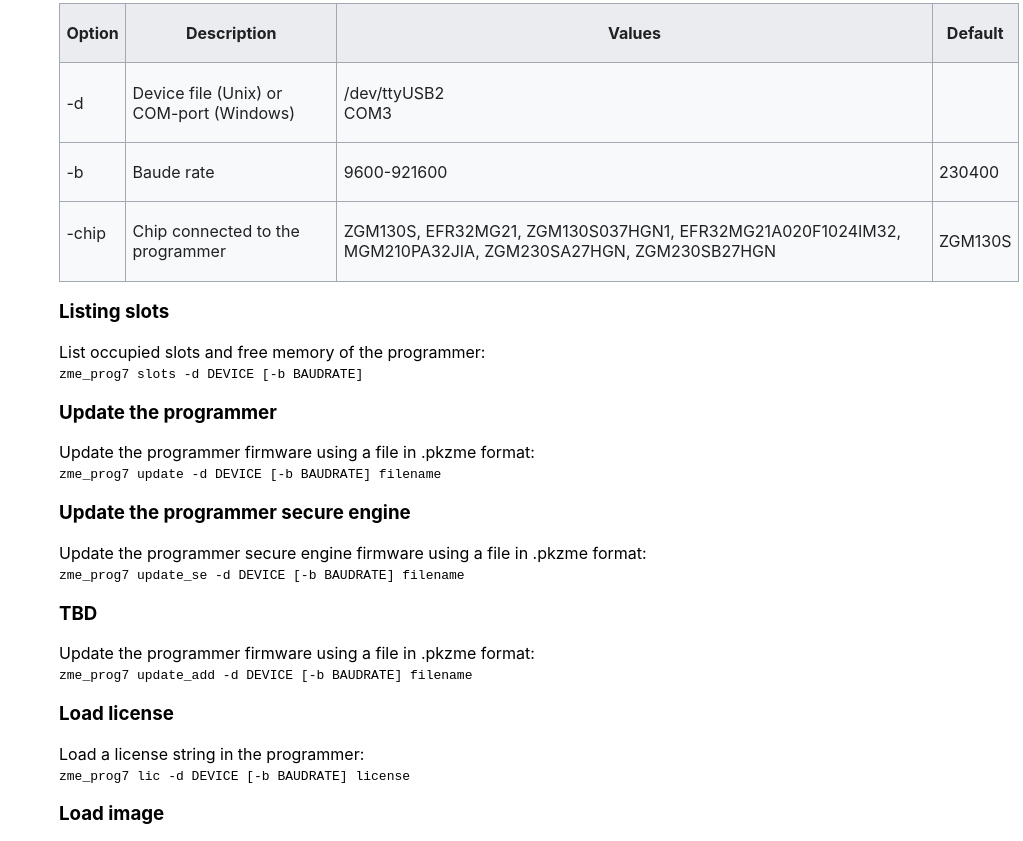
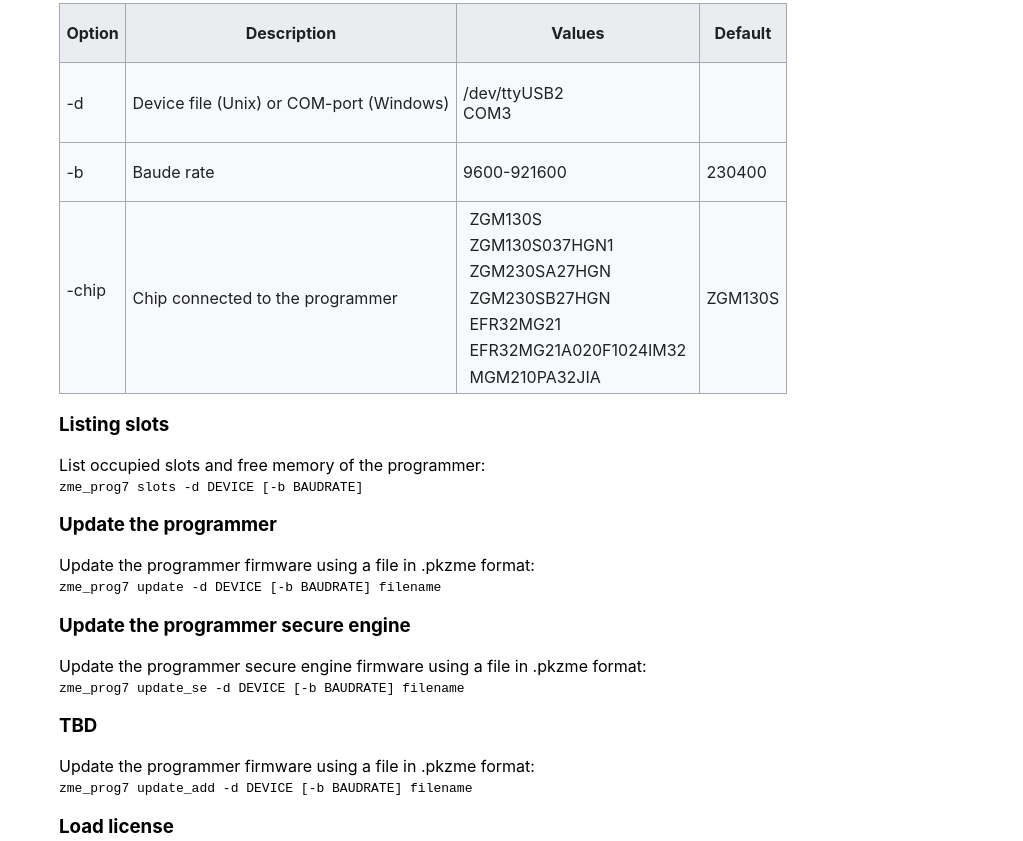
Before and after one commit to Z-Wave-Me/Programmer-manual, a plain HTML site: page index.html in a window 1280 px wide. Shown: the part 3161-4002 px from the top of the page, without its empty margins (257-1280 px from the left). Drawn offline with Linux system fonts and the light colour scheme.

Commit message:
Removed css/style.scss and improved style

```diff
--- a/css/style.css
+++ b/css/style.css
@@ -243,7 +243,6 @@ th, td {
   padding: 5px;
 }
 
-/* WirenBoard */
 .wikitable {
     background-color: #f8f9fa;
     color: #202122;
@@ -266,4 +265,21 @@ th, td {
     font-weight:bold
 }
 
-/*# sourceMappingURL=style.css.map */
+.borderless {
+    border: 0px;
+    border-collapse:collapse;
+}
+
+.borderless > tr > th, .borderless > tr > td, .borderless > * > tr > th, .borderless > * > tr > td {
+    border: 0px;
+    padding:0.2em 0.4em;
+}
+
+.borderless > tr > th, .borderless > * > tr > th {
+    background-color: #eaecf0;
+    text-align:center
+}
+
+.borderless > caption {
+    font-weight:bold
+}
--- a/index.html
+++ b/index.html
@@ -230,7 +230,18 @@
                   <tr>
                      <td>-chip<p></p></td>
                      <td><p>Chip connected to the programmer</p></td>
-                     <td><p>ZGM130S, EFR32MG21, ZGM130S037HGN1, EFR32MG21A020F1024IM32, MGM210PA32JIA, ZGM230SA27HGN, ZGM230SB27HGN</p></td>
+                     <td>
+                        <table class="borderless">
+                           </td></tr>
+                           <tr><td>ZGM130S</td></tr>
+                           <tr><td>ZGM130S037HGN1</td></tr>
+                           <tr><td>ZGM230SA27HGN</td></tr>
+                           <tr><td>ZGM230SB27HGN</td></tr>
+                           <tr><td>EFR32MG21</td></tr>
+                           <tr><td>EFR32MG21A020F1024IM32</td></tr>
+                           <tr><td>MGM210PA32JIA</td></tr>
+                        </table>
+                     </td>
                      <td><p>ZGM130S</p></td>
                   </tr>
                </tbody>
@@ -586,12 +597,12 @@
                      <td><p>-m</p></td>
                      <td><p>Transmission mode</p></td>
                      <td>
-                        <table>
+                        <table class="borderless">
                            <tr><td>CARRIER</td><td>Emit carrier only</td></tr>
                            <tr><td>PN9</td><td>Send a polynomium x^9 + x^5 + 1</td></tr>
                            <tr><td>B10</td><td>Send 10101010.... sequence</td></tr>
                            <tr><td>PKG</td><td>Send a packet with random content and the chip UUID at the end</td></tr>
-                           <tr><td>MODEM</p></td><td>TBD</td></tr>
+                           <tr><td>MODEM</td><td>TBD</td></tr>
                         </table>
                      </td>
                      <td><p>PKG</p></td>
@@ -600,7 +611,7 @@
                      <td><p>-fr</p></td>
                      <td><p>Modulation type</p></td>
                      <td>
-                        <table>
+                        <table class="borderless">
                            <tr><td>ZIGBEE</td><td>TBD</td></tr>
                            <tr><td>2P4GHZ_ANTDIV_COEX</td><td>TBD</td></tr>
                            <tr><td>2P4GHZ_COEX</td><td>TBD</td></tr>
```
